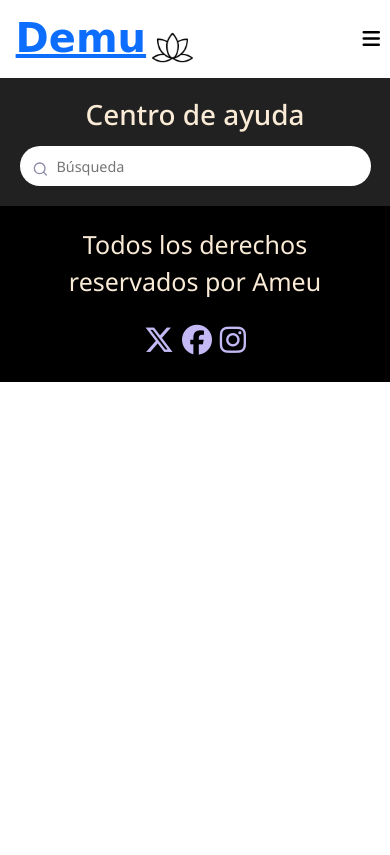
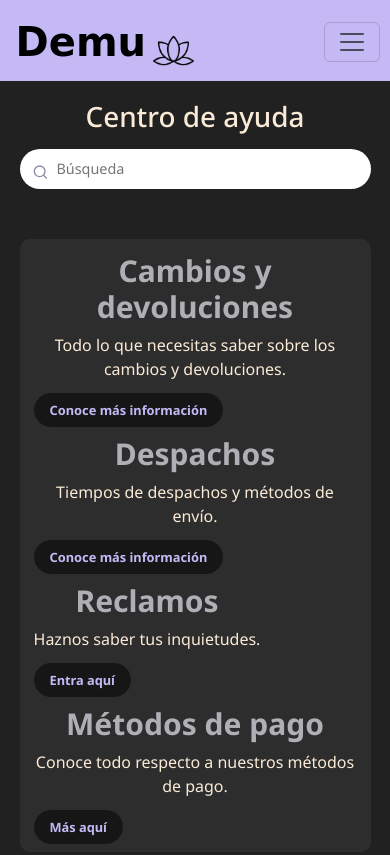
Before and after one commit to hergonp/Preentrega2-Hernandez, a plain HTML site: page pages/centroayuda.html in a window 390 px wide. Shown: the top 855 px of the page. Drawn offline with nearby package versions, Linux system fonts and the light colour scheme; a web font is replaced by a local one.

Commit message:
responsive de navbar y centro ayuda

```diff
--- a/estilo.css
+++ b/estilo.css
@@ -1,7 +1,7 @@
 @import url('https://fonts.googleapis.com/css2?family=Noto+Sans:ital,wght@0,100..900;1,100..900&family=Sour+Gummy:ital,wght@0,100..900;1,100..900&display=swap');
 @import url('https://fonts.googleapis.com/css2?family=Borel&family=Noto+Sans:ital,wght@0,100..900;1,100..900&family=Sour+Gummy:ital,wght@0,100..900;1,100..900&display=swap');
 
-*{
+* {
   margin: 0;
   padding: 0;
   box-sizing: border-box;
@@ -10,46 +10,46 @@
 
 /* nav */
 
-header{
+header {
   padding-top: 1%;
   background-color: #c4b9f5;
   font-size: 20px;
   font-weight: bolder;
 }
 
-.logo a{
+.logo a {
   font-family: "Borel", cursive;
   font-size: 40px;
   font-weight: bolder;
+  text-decoration: none;
+  color: black;
 }
 
-header a{
+.menu-links a {
   text-decoration: none;
   color: black;
   margin: 5px;
+  border-bottom: 2px solid transparent;
+  transition: all .55s ease;
 }
 
-li{
+.menu-links a:hover{
+  border-bottom: 2px solid #4d4d4d;
+}
+
+li {
   display: inline-block;
 }
 
-.logo{
+.logo {
   padding-left: 4%;
 }
 
-a:hover{
+a:hover {
   color: #4d4d4d;
 }
 
-.navbar .toggle-btn{
-  color: black;
-  font-size: 20px;
-  padding: 10px;
-  cursor: pointer;
-  display: none;
-}
-
-.navbar{
+.navbar {
   width: 100%;
   max-width: 1200px;
   margin: 0 auto;
@@ -58,63 +58,42 @@ a:hover{
   align-items: center;
 }
 
-.menu-cascada{
+.navbar .col-lg-6{
   display: none;
-  position: absolute;
-  right: 2rem;
-  height: 0;
-  top: 60px;
-  width: 300px;
-  background: rgb(255, 255, 255, 0.1);
-  backdrop-filter: blur(15px);
-  border-radius: 10px;
-  overflow: hidden;
-  transition: height 0.2s cubic-bezier(0.175, 0.885, 0.32, 1.275);
-}
-
-.menu-cascada li{
-  padding: 0.7rem;
-  display: flex;
-  align-items: center;
-  justify-content: center;
-}
-
-.menu-cascada .open{
-  height: 240px;
 }
 
 
 /* main */
 
-.main{
+.main {
   padding: 5%;
   background-color: #212121;
 }
 
-.titulo{
+.titulo {
   text-align: center;
   padding: 2%;
   color: antiquewhite;
   padding-top: 0%;
 }
 
-p{
+p {
   text-align: center;
   color: antiquewhite;
 }
 
-.carousel{
+.carousel {
   background-size: cover;
   background-position: center;
   width: 750px;
   height: 540px;
 }
 
-.form-label{
+.form-label {
   color: antiquewhite;
 }
 
-.center-form{
+.center-form {
   padding-left: 40%;
 }
 
@@ -152,7 +131,7 @@ p{
 
 /*productos*/
 
-.galeria{
+.galeria {
   display: grid;
   width: 100%;
   grid-template-columns: 1fr 1fr 1fr 1fr;
@@ -161,7 +140,7 @@ p{
   padding: 20px;
 }
 
-.item{
+.item {
   background-size: cover;
   background-position: center;
 }
@@ -176,6 +155,7 @@ p{
   transition: all 0.3s;
   position: relative;
 }
+
 .wrapper {
   height: fit-content;
   width: 100%;
@@ -185,6 +165,7 @@ p{
   justify-content: center;
   gap: 15px;
 }
+
 .card-image {
   width: 100%;
   height: 170px;
@@ -195,27 +176,32 @@ p{
   font-weight: 900;
   transition: all 0.3s;
 }
+
 .content {
   height: fit-content;
   display: flex;
   align-items: flex-start;
   justify-content: center;
 }
+
 .title {
   font-size: 0.72em;
   text-transform: uppercase;
   font-weight: 500;
   color: #4d4d4d;
 }
+
 .price {
   font-size: 1em;
   font-weight: 700;
 }
+
 .old-price {
   font-size: 0.7em;
   text-decoration: line-through;
   color: #adadad;
 }
+
 .card-btn {
   margin-top: 10px;
   width: 100%;
@@ -228,16 +214,20 @@ p{
   cursor: pointer;
   font-weight: 500;
 }
+
 .card:hover .card-image {
   height: 120px;
 }
+
 .card:hover .card-btn {
   margin-top: 0;
 }
+
 .card-btn:hover {
   background-color: #c4b9f5;
   color: rgb(35, 35, 35);
 }
+
 .card:hover {
   background-color: white;
 }
@@ -254,43 +244,43 @@ p{
   font-weight: 500;
 }
 
-.item1 .card-image{
+.item1 .card-image {
   background-image: url(img/album1-2.jpg);
 }
 
-.item2 .card-image{
+.item2 .card-image {
   background-image: url(img/album3-1.jpg);
 }
 
-.item3 .card-image{
+.item3 .card-image {
   background-image: url(img/album4.jpg);
 }
 
-.item4 .card-image{
+.item4 .card-image {
   background-image: url(img/album5.jpg);
 }
 
-.item5 .card-image{
+.item5 .card-image {
   background-image: url(img/album6.png);
 }
 
-.item6 .card-image{
+.item6 .card-image {
   background-image: url(img/album7.jpg);
 }
 
-.item7 .card-image{
+.item7 .card-image {
   background-image: url(img/album8.jpg);
 }
 
-.item8 .card-image{
+.item8 .card-image {
   background-image: url(img/album9.png);
 }
 
-.item9 .card-image{
+.item9 .card-image {
   background-image: url(img/album10.jpg);
 }
 
-.item10 .card-image{
+.item10 .card-image {
   background-image: url(img/album11.jpg);
 }
 
@@ -394,7 +384,7 @@ p{
   padding-inline: 0.8em;
   border-radius: var(--border-radius);
   transition: border-radius 0.5s ease;
-  background: var(--input-bg,#fff);
+  background: var(--input-bg, #fff);
 }
 
 .input {
@@ -440,7 +430,7 @@ input:focus {
   visibility: hidden;
 }
 
-input:not(:placeholder-shown) ~ .reset {
+input:not(:placeholder-shown)~.reset {
   opacity: 1;
   visibility: visible;
 }
@@ -450,11 +440,46 @@ input:not(:placeholder-shown) ~ .reset {
   margin-top: 3px;
 }
 
+.dudas-consultas{
+  display: grid;
+  margin-top: 50px;
+  padding: 4%;
+  width: 100%;
+  background-color: #70707026;
+  grid-template-columns: repeat(2, 1fr);
+  grid-gap: 15px;
+  border-radius: 10px;
+  justify-items: left;
+}
+
+.dudas-consultas .itemd h6{
+  color: #afafb5;
+  text-align: center;
+  font-size: 30px;
+  font-weight: bolder;
+}
+
+.dudas-consultas .itemd a{
+  text-decoration: none;
+  color: #c4b9f5;
+  background-color: rgba(0, 0, 0, 0.503);
+  padding: 0.5rem 1rem;
+  border: none;
+  outline: none;
+  border-radius: 20px;
+  font-size: 0.8rem;
+  font-weight: bold;
+  cursor: pointer;
+}
+
+.dudas-consultas .itemd a:hover{
+  color: silver;
+}
 
 
 /* footer */
 
-.footer{
+.footer {
   background-color: black;
   color: white;
   text-align: center;
@@ -462,31 +487,39 @@ input:not(:placeholder-shown) ~ .reset {
   padding: 20px;
 }
 
-.redes a{
+.redes a {
   color: #c4b9f5;
   text-decoration: none;
   font-size: 30px;
 }
 
-@media  (max-width: 1024px) {
-  .navbar .menu-links{
+@media (max-width: 1024px) {
+
+  .menu-links{
     display: none;
   }
 
-  .navbar .toggle-btn{
+  .navbar .col-lg-6{
     display: block;
+    margin-right: 10px;
   }
 
-  .menu-cascada{
-    display: block;
-  }
-
-  .galeria{
+  .galeria {
     grid-template-columns: repeat(3, 1fr);
   }
 
-  .carousel{
+  .carousel {
     width: auto;
     height: auto;
   }
 }
+
+@media (max-width: 670px){
+  .galeria{
+    grid-template-columns: repeat(2, 1fr);
+  }
+
+  .dudas-consultas{
+    grid-template-columns: 1fr;
+  }
+}
--- a/pages/centroayuda.html
+++ b/pages/centroayuda.html
@@ -12,12 +12,13 @@
 </head>
 
 <body>
-  <!--Menu desktop-->
+  <header>
     <div class="navbar">
       <div class="logo">
         <a href="../index.html">Demu</a>
         <img src="../img/flower_nature_lotus_plant_icon_258396.ico" width="45px">
       </div>
+
       <ul class="menu-links">
         <li>
           <a href="../index.html">Inicio</a>
@@ -35,26 +36,34 @@
           <a href="login.html"><i class="fa-solid fa-user"></i> Ingresar</a>
         </li>
       </ul>
-    <!--Menu responsive-->
-    <div class="toggle-btn"><i class="fa-solid fa-bars"></i></div>
-    <div class="menu-cascada">
-        <li>
-          <a href="../index.html">Inicio</a>
+      <!--menu responsive-->
+      <div class="col-lg-6">
+        <button class="navbar-toggler" type="button" data-bs-toggle="collapse" data-bs-target="#navbarSupportedContent"
+          aria-controls="navbarSupportedContent" aria-expanded="false" aria-label="Toggle navigation">
+          <span class="navbar-toggler-icon"></span>
+        </button>
+        <div class="collapse navbar-collapse" id="navbarSupportedContent">
+          <ul class="navbar-nav mb-2 ms-auto me-5 mb-lg-0">
+            <li class="nav-item">
+              <a class="nav-link active text-light" href="../index.html">Inicio</a>
             </li>
-        <li>
-          <a href="productos.html">Productos</a>
+            <li class="nav-item">
+              <a class="nav-link active text-light" href="productos.html">Productos</a>
             </li>
-        <li>
-          <a href="centroayuda.html">Centro de ayuda</a>
+            <li class="nav-item">
+              <a class="nav-link active text-light" href="centroayuda.html">Centro de ayuda</a>
             </li>
-        <li>
-          <a href="contacto.html">Contacto</a>
+            <li class="nav-item">
+              <a class="nav-link active text-light" href="contacto.html">Contacto</a>
             </li>
-        <li>
-          <a href="login.html"><i class="fa-solid fa-user"></i> Ingresar</a>
+            <li class="nav-item">
+              <a class="nav-link active text-light" href="login.html"><i class="fa-solid fa-user"></i> Ingresar</a>
             </li>
+          </ul>
         </div>
       </div>
+    </div>
+
   </header>
 
   <main class="main">
@@ -62,16 +71,41 @@
     <form class="form-search">
       <button>
         <svg width="17" height="16" fill="none" xmlns="http://www.w3.org/2000/svg" role="img" aria-labelledby="search">
-                <path d="M7.667 12.667A5.333 5.333 0 107.667 2a5.333 5.333 0 000 10.667zM14.334 14l-2.9-2.9" stroke="currentColor" stroke-width="1.333" stroke-linecap="round" stroke-linejoin="round"></path>
+          <path d="M7.667 12.667A5.333 5.333 0 107.667 2a5.333 5.333 0 000 10.667zM14.334 14l-2.9-2.9"
+            stroke="currentColor" stroke-width="1.333" stroke-linecap="round" stroke-linejoin="round"></path>
         </svg>
       </button>
       <input class="input" placeholder="Búsqueda" required="" type="text">
       <button class="reset" type="reset">
-            <svg xmlns="http://www.w3.org/2000/svg" class="h-6 w-6" fill="none" viewBox="0 0 24 24" stroke="currentColor" stroke-width="2">
+        <svg xmlns="http://www.w3.org/2000/svg" class="h-6 w-6" fill="none" viewBox="0 0 24 24" stroke="currentColor"
+          stroke-width="2">
           <path stroke-linecap="round" stroke-linejoin="round" d="M6 18L18 6M6 6l12 12"></path>
         </svg>
       </button>
     </form>
+
+    <section class="dudas-consultas">
+      <div class="itemd item1c">
+        <h6>Cambios y devoluciones</h6>
+        <p>Todo lo que necesitas saber sobre los cambios y devoluciones.</p>
+        <a href="#">Conoce más información</a>
+      </div>
+      <div class="itemd item2c">
+        <h6>Despachos</h6>
+        <p>Tiempos de despachos y métodos de envío.</p>
+        <a href="#">Conoce más información</a>
+      </div>
+      <div class="itemd item3c">
+        <h6>Reclamos</h6>
+        <p>Haznos saber tus inquietudes.</p>
+        <a href="#">Entra aquí</a>
+      </div>
+      <div class="itemd item4c">
+        <h6>Métodos de pago</h6>
+        <p>Conoce todo respecto a nuestros métodos de pago.</p>
+        <a href="#">Más aquí</a>
+      </div>
+    </section>
   </main>
 
   <footer class="footer">
@@ -95,7 +129,7 @@
     const toggleBtnIcon = document.querySelector('.toggle-btn i')
     const dropDownMenu = document.querySelector('.menu-cascada')
 
-    toggleBtn.onclick = function (){
+    toggleBtn.onclick = function () {
       dropDownMenu.classList.toggle('.open')
       const isOpen = dropDownMenu.classList.contains('.open')
 
```
Also changed, not shown: index.html (+25 -18 lines), pages/contacto.html (+22 -14 lines), pages/login.html (+21 -14 lines), pages/productos.html (+24 -14 lines). Lines whose indentation alone changed are shown as unchanged.
